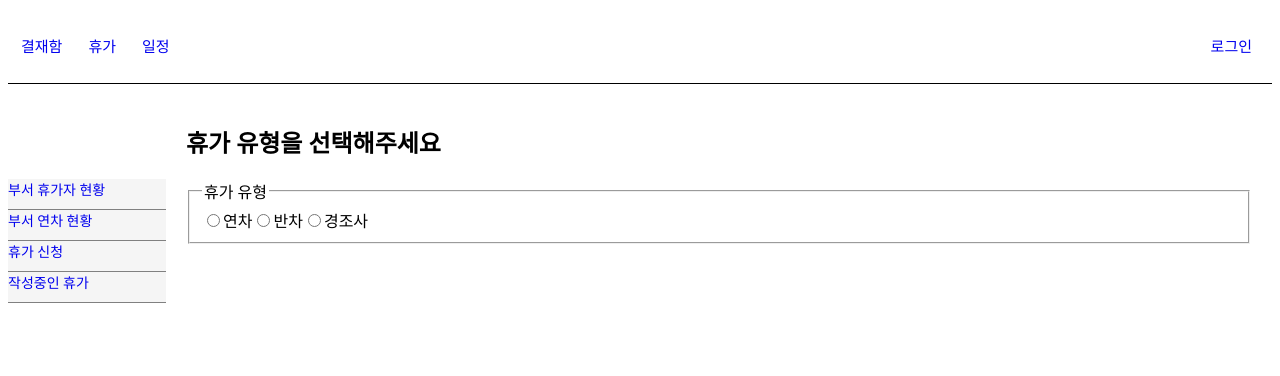
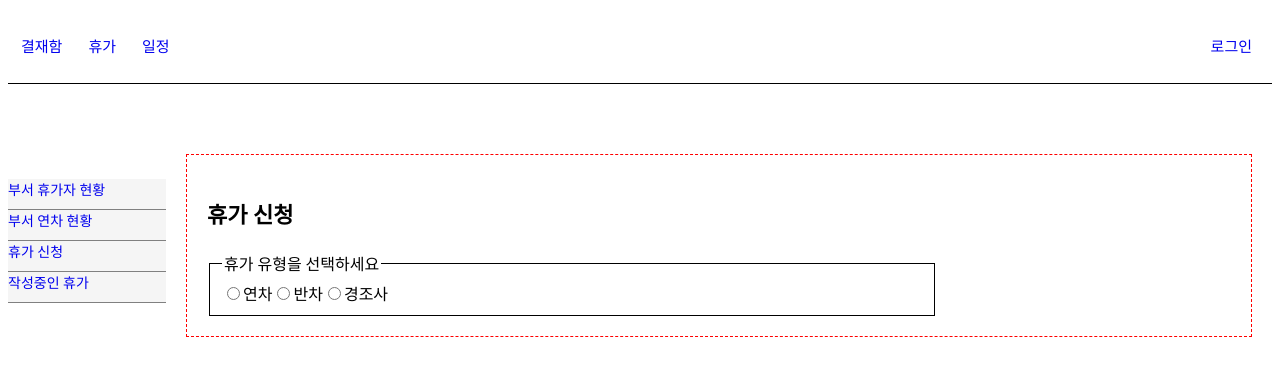
Before and after one commit to JxxHxxx/confirm-service-fe, a React (Vite) app in the folder confirm-fe/: page /vacation/apply in a window 1280 px wide. Shown: the top 376 px of the page. Built offline with nearby package versions, Linux system fonts and the light colour scheme; a web font is replaced by a local one.

Commit message:
FEAT 연차 신청 UI 개선중

```diff
--- a/confirm-fe/src/components/button/RadioGroup.jsx
+++ b/confirm-fe/src/components/button/RadioGroup.jsx
@@ -1,3 +1,4 @@
+import '../../css/Fieldset.css'
 
 export function RadioGroup({ label, children }) {
 
--- a/confirm-fe/src/css/Fieldset.css
+++ b/confirm-fe/src/css/Fieldset.css
@@ -1,3 +1,4 @@
 .basic-fs {
-    display:inline;
+    width: 700px;
+    border: 1px solid black;
 }
--- a/confirm-fe/src/index.css
+++ b/confirm-fe/src/index.css
@@ -6,6 +6,7 @@
 
 body,
 input::placeholder,
+input,
 button {
   font-family: "MaruBuri";
 }
--- a/confirm-fe/src/page/vacation/VacationApplyForm.jsx
+++ b/confirm-fe/src/page/vacation/VacationApplyForm.jsx
@@ -14,9 +14,10 @@ export function VacationApplyForm() {
 
     return (
         <Fragment>
-            <h2>휴가 유형을 선택해주세요</h2>
+            <div style={{ border: '1px dashed red', margin: '50px 0px 50px 0px', padding :'20px' }}>
+                <p style={{fontSize: '22px', fontWeight : 'bold'}}>휴가 신청</p>
                 <form>
-                <RadioGroup label="휴가 유형">
+                    <RadioGroup label="휴가 유형을 선택하세요">
                         <Radio
                             name="MORE_DAY"
                             value="MORE_DAY"
@@ -41,8 +42,9 @@ export function VacationApplyForm() {
                     </RadioGroup>
                 </form>
                 {vacationType === 'MORE_DAY' && <MoreDayForm vacationType={vacationType} />}
-            {vacationType === 'HALF_MORNING' && <HalfDayForm vacationType={vacationType}/>}
+                {vacationType === 'HALF_MORNING' && <HalfDayForm vacationType={vacationType} />}
                 {vacationType === 'special' && <h2>경조사 신청 폼</h2>}
+            </div>
         </Fragment>
     )
 }
```
Lines whose indentation alone changed are shown as unchanged.
